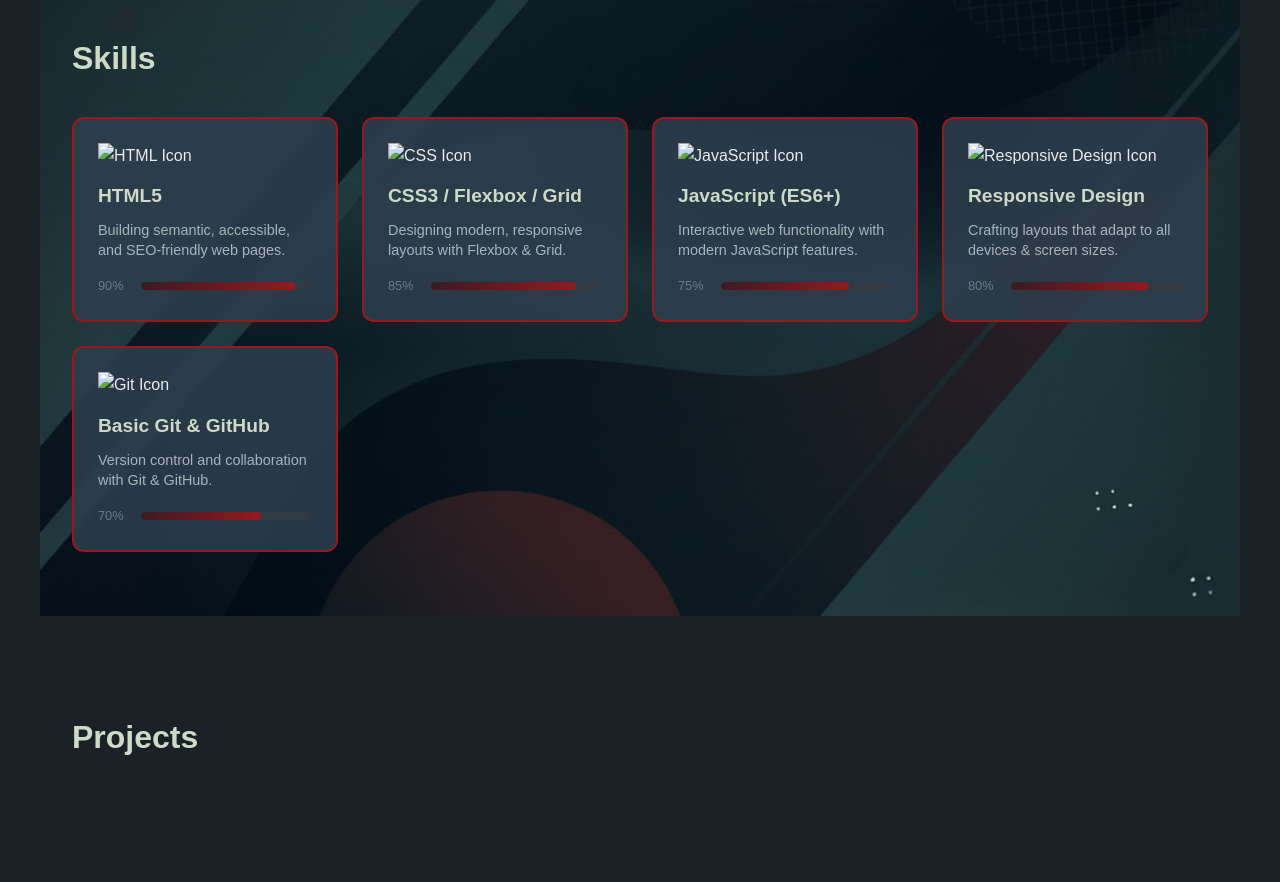
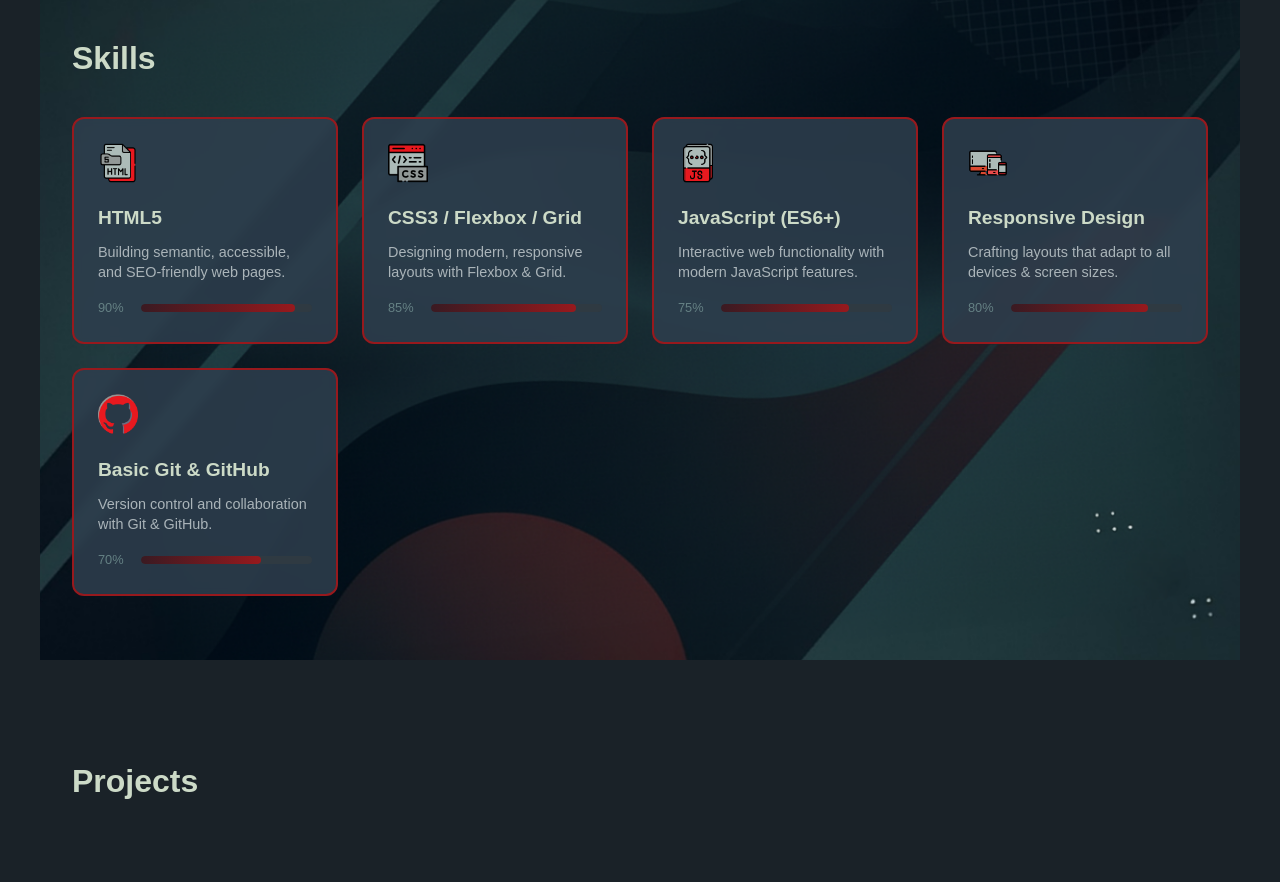
Before and after one commit to farnoush-sm/My-Portfolio, a plain HTML site: page index.html in a window 1280 px wide. Shown: the part 1149-2031 px from the top of the page. Drawn offline with Linux system fonts and the light colour scheme.

Commit message:
icons for skills

```diff
--- a/index.html
+++ b/index.html
@@ -57,7 +57,7 @@
           <!-- HTML5 -->
           <li class="skill-card">
             <div class="skill-icon">
-              <img src="images/html-icon.png" alt="HTML Icon" />
+              <img src="images/icons/html-icon.png" alt="HTML Icon" />
             </div>
             <h3>HTML5</h3>
             <p>Building semantic, accessible, and SEO-friendly web pages.</p>
@@ -77,7 +77,7 @@
           <!-- CSS3 -->
           <li class="skill-card">
             <div class="skill-icon">
-              <img src="images/css-icon.png" alt="CSS Icon" />
+              <img src="images/icons/css-icon.png" alt="CSS Icon" />
             </div>
             <h3>CSS3 / Flexbox / Grid</h3>
             <p>Designing modern, responsive layouts with Flexbox & Grid.</p>
@@ -97,7 +97,10 @@
           <!-- JavaScript -->
           <li class="skill-card">
             <div class="skill-icon">
-              <img src="images/js-icon.png" alt="JavaScript Icon" />
+              <img
+                src="images/icons/javascript-icon.png"
+                alt="JavaScript Icon"
+              />
             </div>
             <h3>JavaScript (ES6+)</h3>
             <p>
@@ -120,7 +123,7 @@
           <li class="skill-card">
             <div class="skill-icon">
               <img
-                src="images/responsive-icon.png"
+                src="images/icons/responsiveDesign-icon.png"
                 alt="Responsive Design Icon"
               />
             </div>
@@ -142,7 +145,7 @@
           <!-- Git & GitHub -->
           <li class="skill-card">
             <div class="skill-icon">
-              <img src="images/git-icon.png" alt="Git Icon" />
+              <img src="images/icons/github-icon.png" alt="Git Icon" />
             </div>
             <h3>Basic Git & GitHub</h3>
             <p>Version control and collaboration with Git & GitHub.</p>
```
Also changed, not shown: images/icons/css-icon.png (added), images/icons/github-icon.png (added), images/icons/html-icon.png (added), images/icons/javascript-icon.png (added), images/icons/responsiveDesign-icon.png (added).
